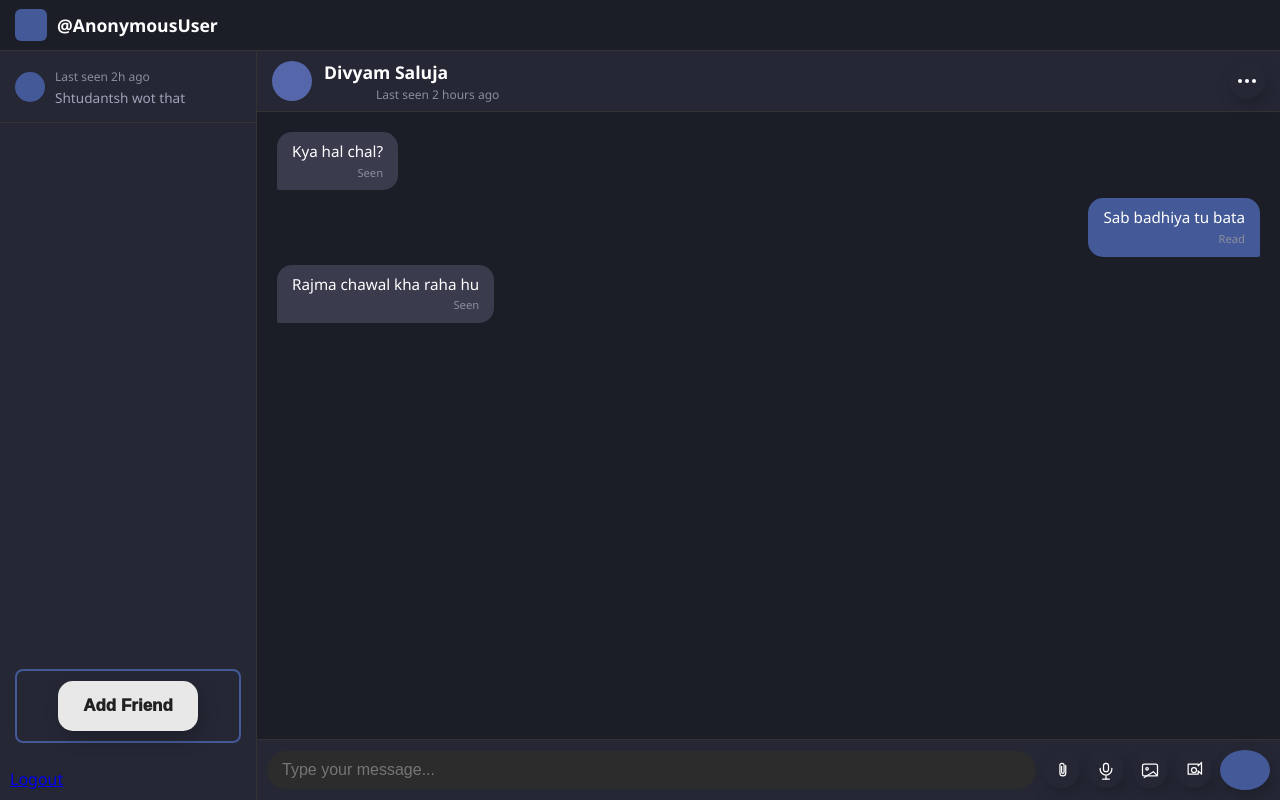
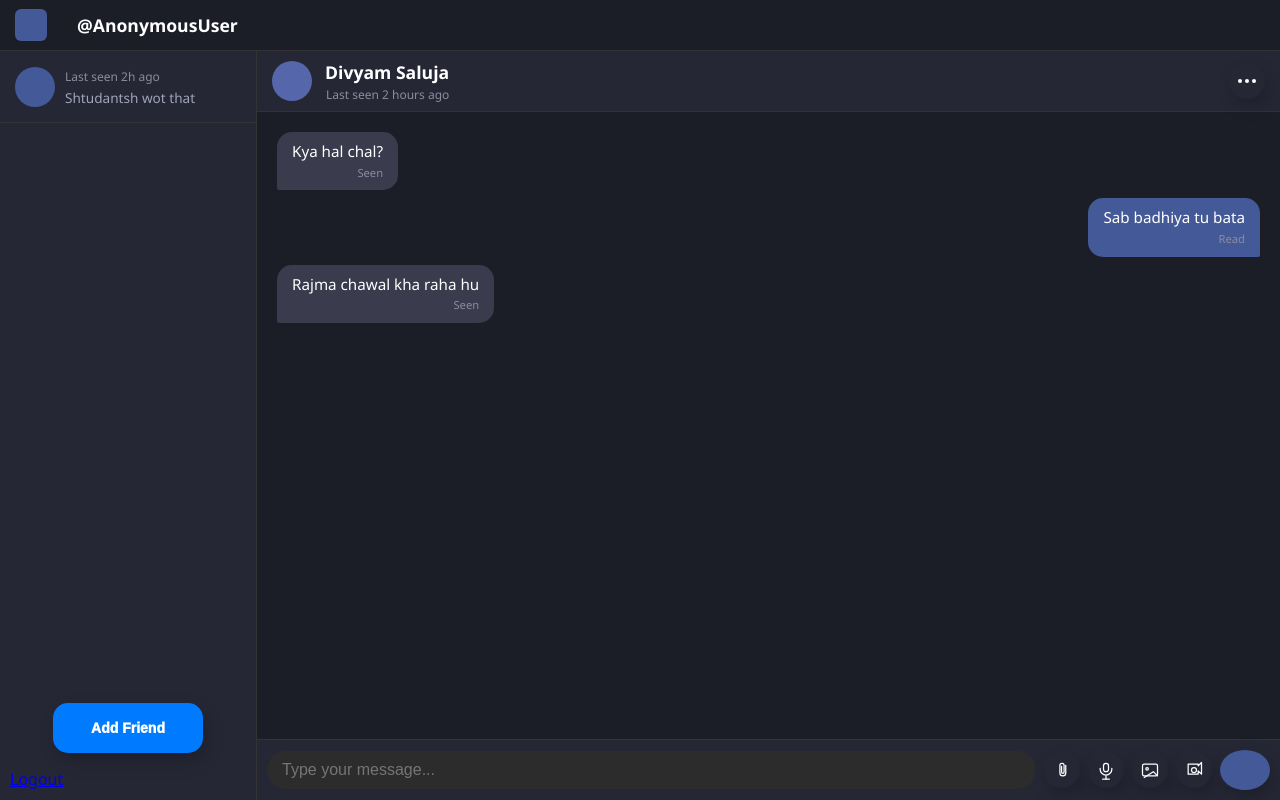
Before and after one commit to salujadivyam/catchup, a Django app: template hackathon/catchup/templates/catchup/chatroom.html in a window 1280 px wide. Run offline with Django 5.2, Linux system fonts and the light colour scheme; the template is opened without the code that fills it: values that come from a table or form of the project are taken from there, others are empty; data comes from the database, SQL or seed files in the repository; both versions use the stored data as it was after the commit.

Commit message:
new changes

```diff
--- a/hackathon/catchup/templates/catchup/chat_page_dark.html
+++ b/hackathon/catchup/templates/catchup/chat_page_dark.html
@@ -158,6 +158,8 @@ button:hover::before {
       font-weight: 600;
       font-size: 1.1rem;
       user-select: none;
+      padding:  20px;
+      margin-right: 150px;
     }
 
     .navbar-right {
@@ -214,8 +216,8 @@ button:hover::before {
     }
 
     .friend-avatar {
-      width: 30px;
-      height: 30px;
+      width: 40px;
+      height: 40px;
       background-color: #445997;
       border-radius: 50%;
       margin-right: 10px;
@@ -268,11 +270,10 @@ button:hover::before {
     }
 
     .add-friend {
-      margin: auto 15px 15px 15px;
+      margin: auto 5px 5px 5px;
       padding: 10px;
-      background-color: transparent;
-      color: #ffffff;
-      border: 2px solid #445997;
+      background-color:transparent;
+      color: #4b0768;
       border-radius: 8px;
       text-align: center;
       cursor: pointer;
@@ -312,6 +313,7 @@ button:hover::before {
     }
 
     .chat-user-name {
+      margin-left: 1px;
       font-weight: 600;
       font-size: 1.1rem;
       color: white;
@@ -320,9 +322,10 @@ button:hover::before {
     .chat-user-last-seen {
       font-size: 0.75rem;
       color: #8a8d9f;
-      margin-left: 52px;
+      margin-left: 2px;
       margin-top: 2px;
       user-select: none;
+
     }
 
     .chat-options-button {
@@ -469,6 +472,149 @@ button:hover::before {
     input[type="file"] {
       display: none;
     }
+    /* From Uiverse.io by Admin12121 */
+.menu {
+  padding: 0.5rem;
+  background-color: #8416e5;
+  position: relative;
+  display: flex;
+  justify-content: center;
+  border-radius: 15px;
+  box-shadow: 0 10px 25px 0 rgba(#000, 0.075);
+  width: 1000px;
+  height: 30px;
+}
+
+.link {
+  display: inline-flex;
+  justify-content: center;
+  align-items: center;
+  width: 70px;
+  height: 30px;
+  border-radius: 8px;
+  position: relative;
+  z-index: 1;
+  overflow: hidden;
+  transform-origin: center left;
+  transition: width 0.2s ease-in;
+  text-decoration: none;
+  color: inherit;
+  &:before {
+    position: absolute;
+    z-index: -1;
+    content: "";
+    display: block;
+    border-radius: 8px;
+    width: 100%;
+    height: 100%;
+    top: 0;
+    transform: translateX(100%);
+    transition: transform 0.2s ease-in;
+    transform-origin: center right;
+    background-color: #68069c;
+  }
+
+  &:hover,
+  &:focus {
+    outline: 0;
+    width: 130px;
+
+    &:before,
+    .link-title {
+      transform: translateX(0);
+      opacity: 1;
+    }
+  }
+}
+
+.link-icon {
+  width: 28px;
+  height: 28px;
+  display: block;
+  flex-shrink: 0;
+  left: 18px;
+  position: absolute;
+  svg {
+    width: 28px;
+    height: 28px;
+  }
+}
+
+.link-title {
+  transform: translateX(100%);
+  transition: transform 0.2s ease-in;
+  transform-origin: center right;
+  display: block;
+  text-align: center;
+  text-indent: 28px;
+  width: 100%;
+}
+.popup-overlay {
+  display: none;
+  position: fixed;
+  top: 0; left: 0; right: 0; bottom: 0;
+  background-color: rgba(0, 0, 0, 0.5);
+  justify-content: center;
+  align-items: center;
+  z-index: 1000;
+}
+
+.popup {
+  background-color: white;
+  padding: 25px 30px;
+  border-radius: 12px;
+  text-align: center;
+  width: 90%;
+  max-width: 320px;
+  box-shadow: 0 8px 24px rgba(0, 0, 0, 0.15);
+}
+
+.popup h2 {
+  margin-bottom: 15px;
+  font-size: 20px;
+  color: #333;
+}
+
+.popup-input {
+  width: 100%;
+  padding: 12px;
+  border: 1.5px solid #ccc;
+  border-radius: 8px;
+  font-size: 14px;
+  margin-top: 10px;
+  margin-bottom: 15px;
+  transition: border-color 0.3s;
+}
+
+.popup-input:focus {
+  border-color: #007bff;
+  outline: none;
+  box-shadow: 0 0 3px rgba(0, 123, 255, 0.5);
+}
+
+.popup-trigger-button,
+.add-user-button,
+.close-popup-button {
+  background-color: #007bff;
+  color: white;
+  border: none;
+  padding: 10px 16px;
+  border-radius: 15px;
+  cursor: pointer;
+  font-size: 14px;
+  margin: 5px;
+  transition: background-color 0.3s ease;
+  width: 150px;
+  height: 50px;
+  align-self: center;
+}
+
+.popup-trigger-button:hover,
+.add-user-button:hover,
+.close-popup-button:hover {
+  background-color: #0056b3;
+}
+
   </style>
 </head>
 <body>
@@ -494,9 +640,45 @@ button:hover::before {
         </div>
       {% endfor %}
 
-      <div class="add-friend"><!-- From Uiverse.io by alexroumi -->
-        <button>Add Friend</button>
+      <div class="add-friend">
+
       </div>
+
+      <div class="add-friend">
+
+      </div>
+ <!-- Trigger Button -->
+<button onclick="showPopup()" class="popup-trigger-button">Add Friend</button>
+
+<!-- Popup Overlay -->
+<div class="popup-overlay" id="popup">
+  <div class="popup">
+    <h2>Add User</h2>
+    <input type="text" id="username" placeholder="Enter username" class="popup-input">
+    <button onclick="addUser()" class="add-user-button">Add</button>
+    <br><br>
+    <button onclick="hidePopup()" class="close-popup-button">Close</button>
+  </div>
+</div>
+
+<!-- JavaScript -->
+<script>
+  function showPopup() {
+    document.getElementById("popup").style.display = "flex";
+  }
+
+  function hidePopup() {
+    document.getElementById("popup").style.display = "none";
+  }
+
+  function addUser() {
+    const username = document.getElementById("username").value;
+    alert("Username added: " + username); // Replace with actual logic
+    hidePopup();
+  }
+</script>
+
+
       <div style="padding:10px;"><a href="{% url 'login' %}">Logout</a></div>
     </div>
 
```
Also changed, not shown: hackathon/db.sqlite3.
